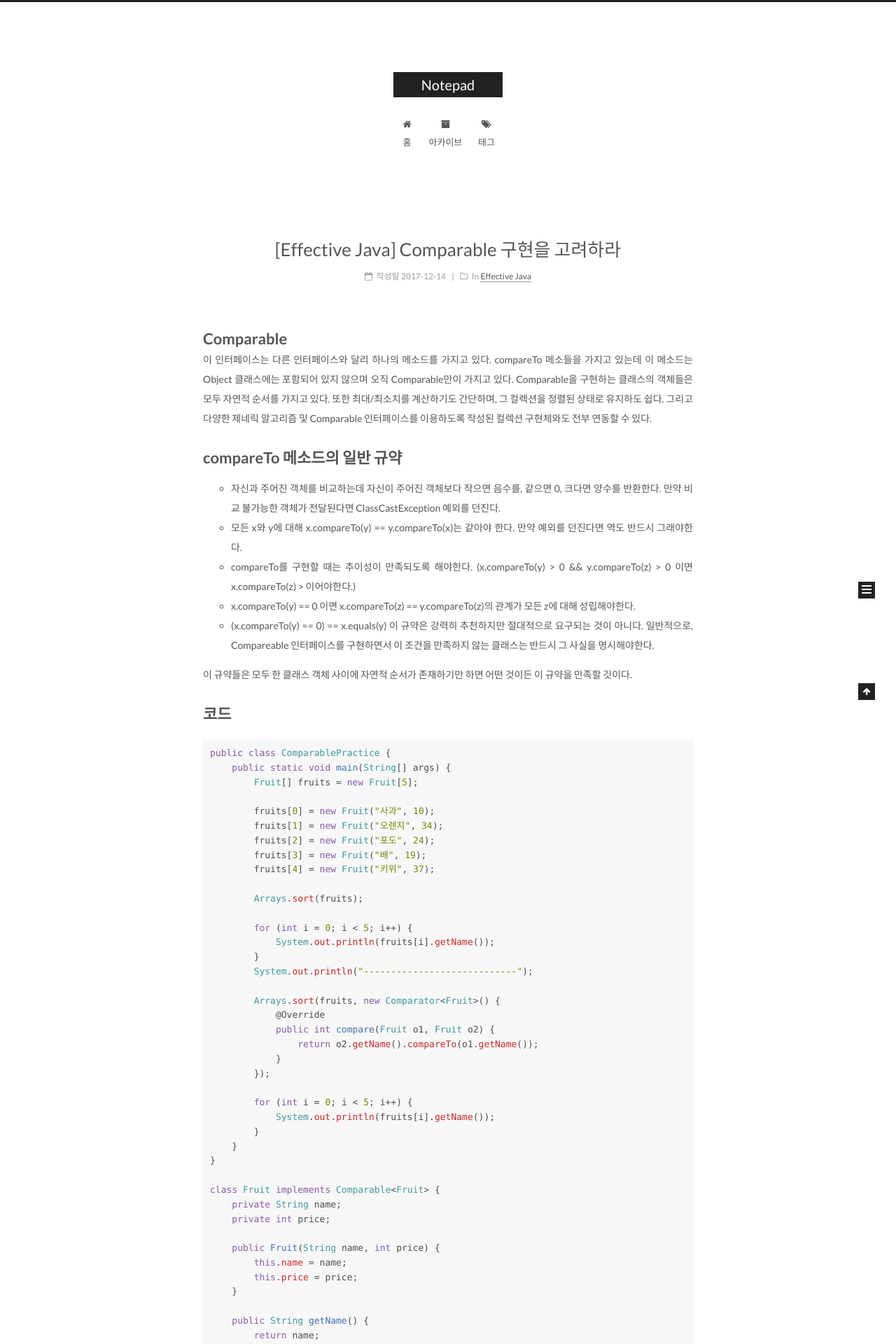
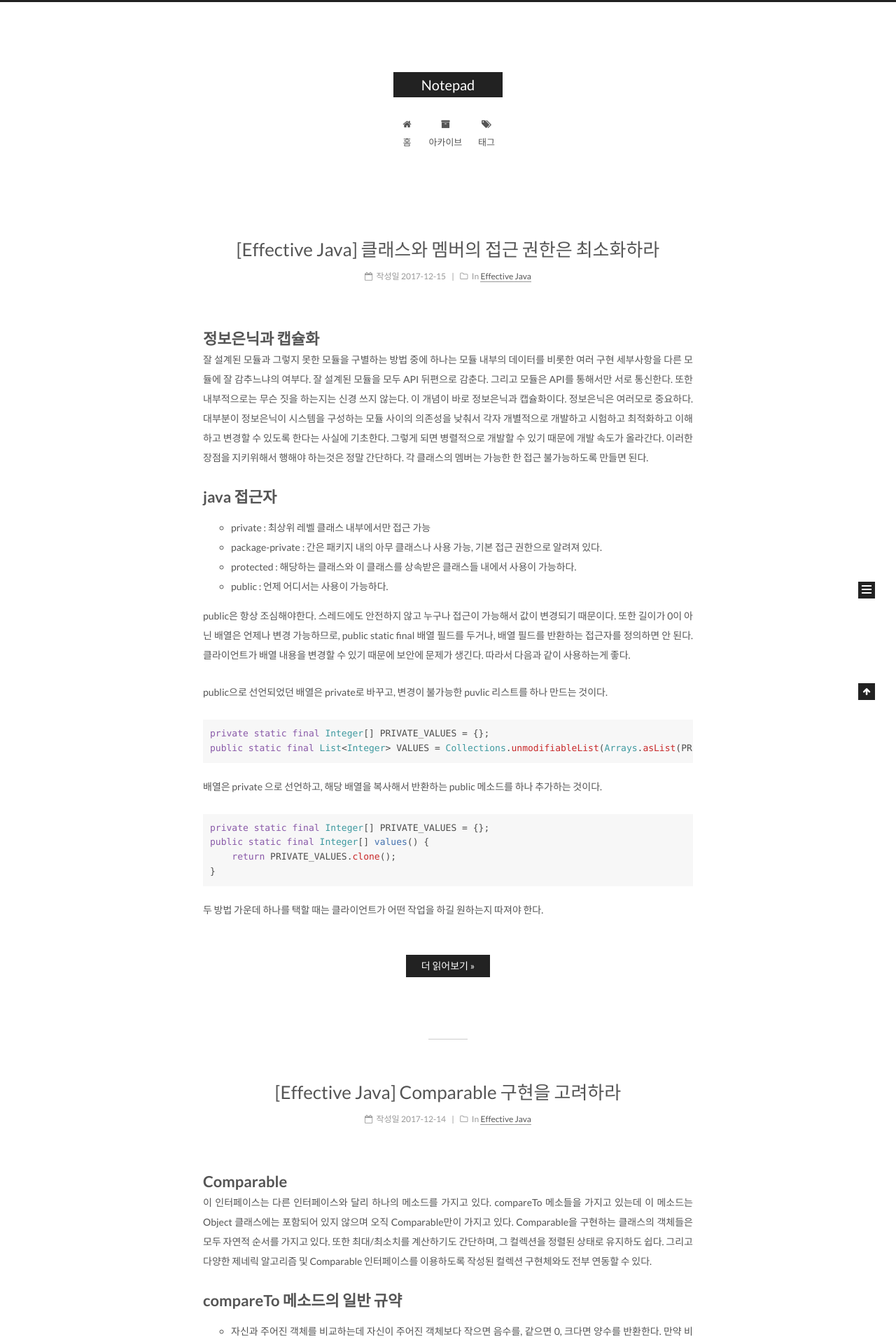
Before and after one commit to KimBoWoon/KimBoWoon.github.io, a Jekyll site: the page built from index.html, in a window 1280 px wide. Shown: the top 1920 px of the page at 70% size. Built offline with Jekyll 4.4.1, drawn with Linux system fonts in a browser that asks for light colours; the list of posts is cut into pages by our own code; some of the changed text lies outside the part shown.

Commit message:
java access update

````diff
--- a/_posts/2017-12-14-comparable-implement.md
+++ b/_posts/2017-12-14-comparable-implement.md
@@ -15,7 +15,7 @@ categories:
 * x.compareTo(y) == 0 이면 x.compareTo(z) == y.compareTo(z)의 관계가 모든 z에 대해 성립해야한다.
 * (x.compareTo(y) == 0) == x.equals(y) 이 규약은 강력히 추천하지만 절대적으로 요구되는 것이 아니다. 일반적으로, Compareable 인터페이스를 구현하면서 이 조건을 만족하지 않는 클래스는 반드시 그 사실을 명시해야한다.
 
-이 규약들은 모두 한 클래스 객체 사이에 자연적 순서가 존재하기만 하면 어떤 것이든 이 규약을 만족할 깃이다.
+이 규약들은 모두 한 클래스 객체 사이에 자연적 순서가 존재하기만 하면 어떤 것이든 이 규약을 만족할 것이다.
 
 # 코드
 ```java
--- /dev/null
+++ b/_posts/2017-12-15-java-access.md
@@ -0,0 +1,33 @@
+---
+title: "[Effective Java] 클래스와 멤버의 접근 권한은 최소화하라"
+date: 2017-12-15 01:23:45
+categories:
+- Effective Java
+---
+
+# 정보은닉과 캡슐화
+잘 설계된 모듈과 그렇지 못한 모듈을 구별하는 방법 중에 하나는 모듈 내부의 데이터를 비롯한 여러 구현 세부사항을 다른 모듈에 잘 감추느냐의 여부다. 잘 설계된 모듈을 모두 API 뒤편으로 감춘다. 그리고 모듈은 API를 통해서만 서로 통신한다. 또한 내부적으로는 무슨 짓을 하는지는 신경 쓰지 않는다. 이 개념이 바로 정보은닉과 캡슐화이다. 정보은닉은 여러모로 중요하다. 대부분이 정보은닉이 시스템을 구성하는 모듈 사이의 의존성을 낮춰서 각자 개별적으로 개발하고 시험하고 최적화하고 이해하고 변경할 수 있도록 한다는 사실에 기초한다. 그렇게 되면 병렬적으로 개발할 수 있기 때문에 개발 속도가 올라간다. 이러한 장점을 지키위해서 행해야 하는것은 정말 간단하다. 각 클래스의 멤버는 가능한 한 접근 불가능하도록 만들면 된다.
+
+# java 접근자
+* private : 최상위 레벨 클래스 내부에서만 접근 가능
+* package-private : 간은 패키지 내의 아무 클래스나 사용 가능, 기본 접근 권한으로 알려져 있다.
+* protected : 해당하는 클래스와 이 클래스를 상속받은 클래스들 내에서 사용이 가능하다.
+* public : 언제 어디서는 사용이 가능하다.
+
+public은 항상 조심해야한다. 스레드에도 안전하지 않고 누구나 접근이 가능해서 값이 변경되기 때문이다. 또한 길이가 0이 아닌 배열은 언제나 변경 가능하므로, public static final 배열 필드를 두거나, 배열 필드를 반환하는 접근자를 정의하면 안 된다. 클라이언트가 배열 내용을 변경할 수 있기 때문에 보안에 문제가 생긴다. 따라서 다음과 같이 사용하는게 좋다.
+
+public으로 선언되었던 배열은 private로 바꾸고, 변경이 불가능한 puvlic 리스트를 하나 만드는 것이다.
+```java
+private static final Integer[] PRIVATE_VALUES = {};
+public static final List<Integer> VALUES = Collections.unmodifiableList(Arrays.asList(PRIVATE_VALUES));
+```
+
+배열은 private 으로 선언하고, 해당 배열을 복사해서 반환하는 public 메소드를 하나 추가하는 것이다.
+```java
+private static final Integer[] PRIVATE_VALUES = {};
+public static final Integer[] values() {
+    return PRIVATE_VALUES.clone();
+}
+```
+
+두 방법 가운데 하나를 택할 때는 클라이언트가 어떤 작업을 하길 원하는지 따져야 한다.
````
